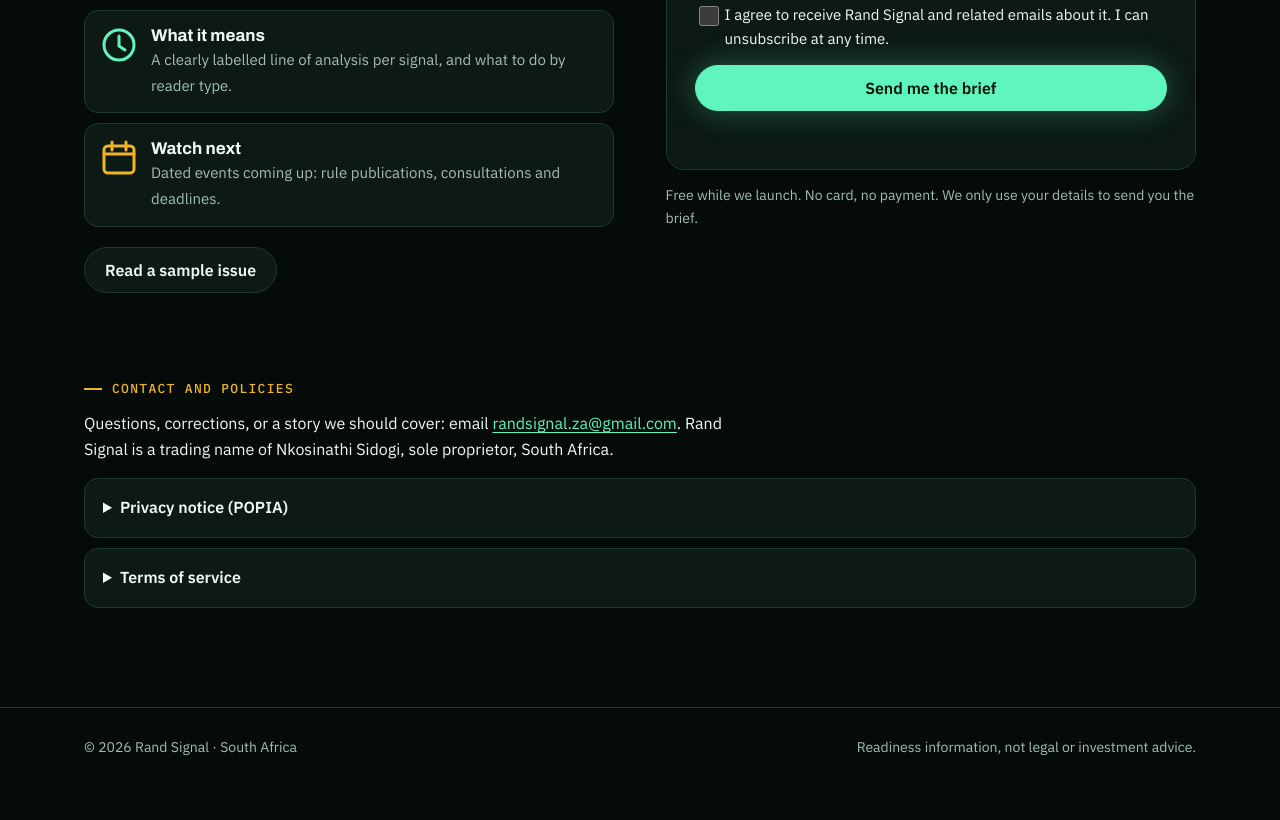
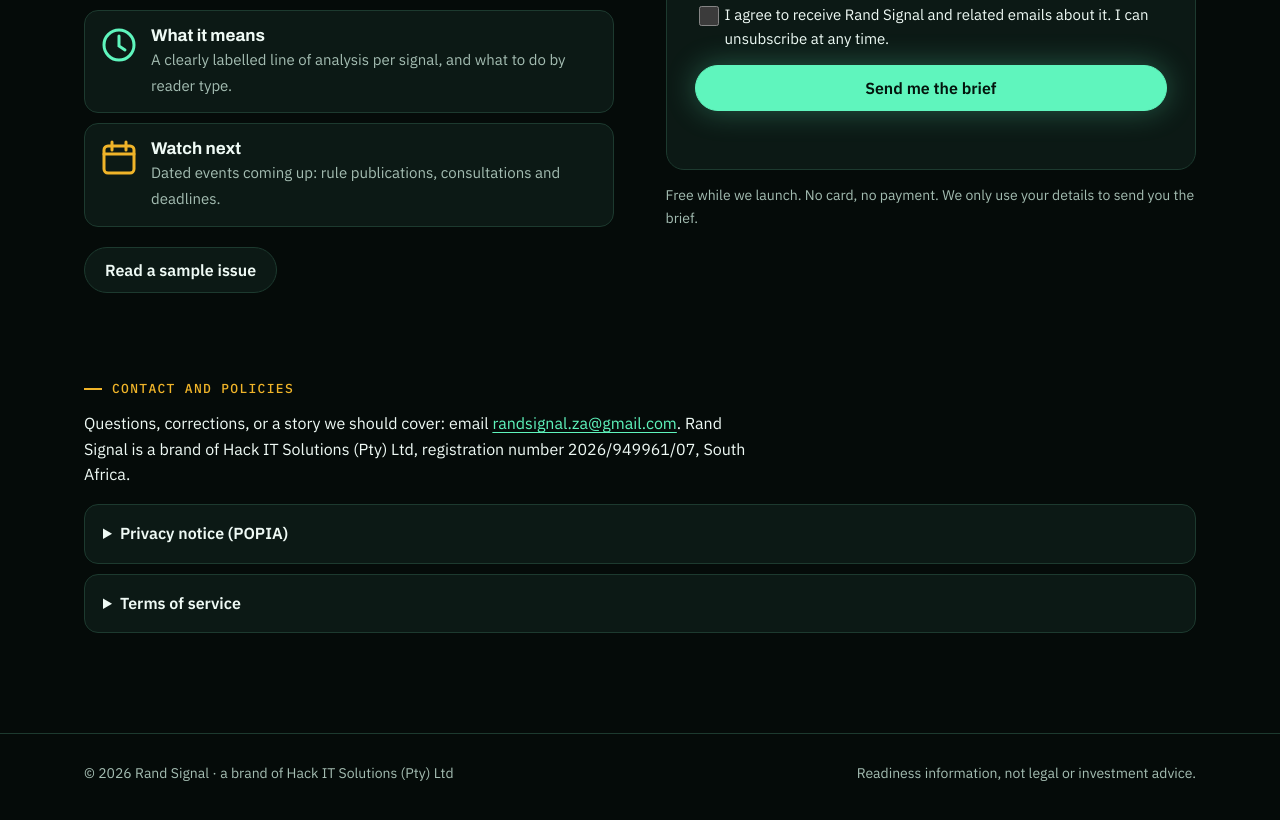
Before and after one commit to NkosinathiSid/randsignal, a plain HTML site: page index.html in a window 1280 px wide. Shown: the part 6109-6929 px from the top of the page. Before the commit the page ends 6908 px from the top, so only its background shows below. Drawn offline with Linux system fonts and the light colour scheme.

Commit message:
Rand Signal is now a brand of Hack IT Solutions (Pty) Ltd
Co-Authored-By: Claude Opus 5.5 <noreply@anthropic.com>
Claude-Session: https://claude.ai/code/session_01BsxmRK6Sr4xNTVkKsUjjFb

```diff
--- a/index.html
+++ b/index.html
@@ -326,11 +326,11 @@ footer .wrap{display:flex;justify-content:space-between;gap:12px;flex-wrap:wrap}
   <section id="contact" style="padding-top:0">
     <div class="wrap">
       <p class="kicker">Contact and policies</p>
-      <p style="max-width:70ch">Questions, corrections, or a story we should cover: email <a href="mailto:randsignal.za@gmail.com">randsignal.za@gmail.com</a>. Rand Signal is a trading name of Nkosinathi Sidogi, sole proprietor, South Africa.</p>
+      <p style="max-width:70ch">Questions, corrections, or a story we should cover: email <a href="mailto:randsignal.za@gmail.com">randsignal.za@gmail.com</a>. Rand Signal is a brand of Hack IT Solutions (Pty) Ltd, registration number 2026/949961/07, South Africa.</p>
       <details>
         <summary>Privacy notice (POPIA)</summary>
         <div class="read">
-          <p><strong>Who we are.</strong> Rand Signal, a trading name of Nkosinathi Sidogi (sole proprietor), South Africa. Information Officer: Nkosinathi Sidogi, randsignal.za@gmail.com.</p>
+          <p><strong>Who we are.</strong> Rand Signal, a brand of Hack IT Solutions (Pty) Ltd (2026/949961/07), South Africa. Information Officer: Nkosinathi Sidogi, randsignal.za@gmail.com.</p>
           <p><strong>What we collect.</strong> Your name, email address, and optionally your company and role, when you sign up for the brief. We do not collect any payment details. The tools on this page run in your browser and send nothing to us.</p>
           <p><strong>Why.</strong> Only to send you the brief you asked for, manage your sign-up, and reply to you.</p>
           <p><strong>Your rights.</strong> You can ask to see, correct or delete your information, or object to its use, by emailing us. Every email has an unsubscribe option. You may also complain to the Information Regulator of South Africa.</p>
@@ -351,7 +351,7 @@ footer .wrap{display:flex;justify-content:space-between;gap:12px;flex-wrap:wrap}
 
 <footer>
   <div class="wrap">
-    <span>© 2026 Rand Signal · South Africa</span>
+    <span>© 2026 Rand Signal · a brand of Hack IT Solutions (Pty) Ltd</span>
     <span>Readiness information, not legal or investment advice.</span>
   </div>
 </footer>
```
